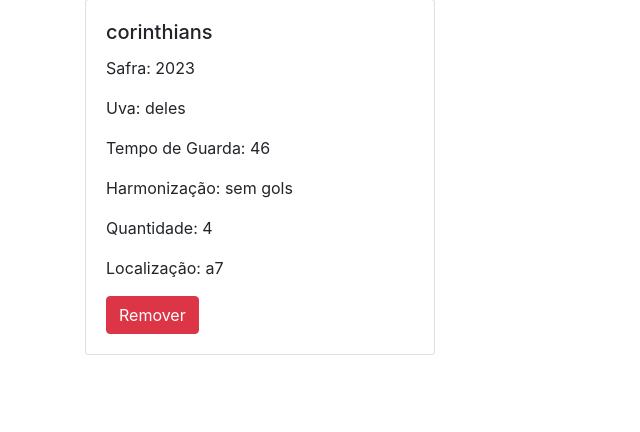
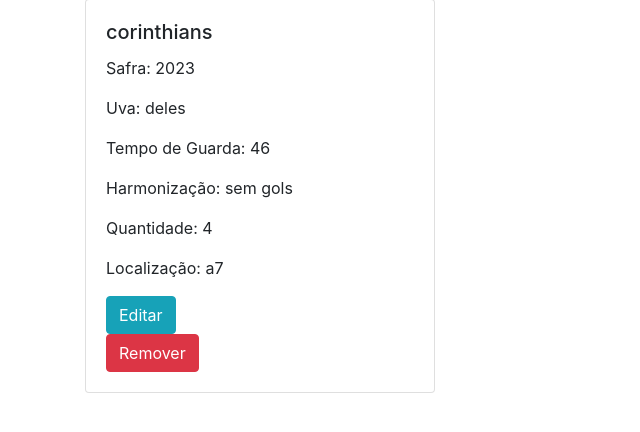
Before and after one commit to Maria0419/vinhoteca3, a Flask app: page / in a window 1280 px wide. Shown: the part 229-661 px from the top of the page, without its empty margins (0-640 px from the left). Run offline with Flask 3, Linux system fonts and the light colour scheme; a user stored in the database is signed in; some libraries are stand-ins or nearby versions.

Commit message:
editar quantidade e localizacao

```diff
--- a/Vinhoteca/website/templates/home.html
+++ b/Vinhoteca/website/templates/home.html
@@ -16,9 +16,44 @@
               <p class="card-text">Harmonização: {{ vinho.harmonizacao }}</p>
               <p class="card-text">Quantidade: {{ inventarios.quantidade }}</p>
               <p class="card-text">Localização: {{ inventarios.localizacao }}</p>
+
+              <!-- Dentro do loop que itera sobre os vinhos -->
+              <form id="edit-form-{{ vinho.id }}" class="edit-form" style="display: none;" method="POST" action="{{ url_for('views.editar_vinho', vinho_id=vinho.id) }}">
+                <!-- Campo de edição da quantidade -->
+                <label for="editquantidade">Editar Quantidade:</label>
+                <input type="number" name="quantidade" value="{{ inventario.quantidade }}">
+                <!-- Campo de edição da localização -->
+                <label for="editlocalizacao">Editar Localização:</label>
+                <input type="text" name="localizacao" value="{{ inventario.localizacao }}">
+                <button type="submit" class="btn btn-primary">Salvar</button>
+              </form>
+              <button class="btn btn-info edit-button" data-form="edit-form-{{ vinho.id }}">Editar</button>
+
+              <script>
+                // Função para exibir/ocultar o formulário de edição
+                function toggleEditForm(formId) {
+                    var form = document.getElementById(formId);
+                    if (form.style.display === "none") {
+                        form.style.display = "block";
+                    } else {
+                        form.style.display = "none";
+                    }
+                }
+
+                // Adiciona os eventos de clique para cada botão de edição
+                var editButtons = document.getElementsByClassName("edit-button");
+                for (var i = 0; i < editButtons.length; i++) {
+                    var button = editButtons[i];
+                    var formId = button.getAttribute("data-form");
+                    button.addEventListener("click", function() {
+                        toggleEditForm(formId);
+                    });
+                }
+              </script>
+
               <form method="POST" action="{{ url_for('views.remover_vinho', vinho_id=vinho.id) }}">
                 <button type="submit" class="btn btn-danger">Remover</button>
-            </form>
+              </form>
             </div>
           </div>
         </div>
--- a/Vinhoteca/website/views.py
+++ b/Vinhoteca/website/views.py
@@ -132,3 +132,25 @@ class Views:
             flash('Vinho removido do inventário com sucesso.', 'success')
 
         return redirect(url_for('views.home'))
+
+    @views.route('/editar_vinho/<int:vinho_id>', methods=['POST'])
+    @login_required
+    def editar_vinho(vinho_id):
+        inventario = Inventario.query.filter_by(user_id=current_user.id, vinho_id=vinho_id).first()
+
+        if inventario:
+            quantidade = request.form.get('quantidade')
+            localizacao = request.form.get('localizacao')
+
+            if quantidade:
+                inventario.quantidade = quantidade
+
+            if localizacao:
+                inventario.localizacao = localizacao
+
+            db.session.commit()
+            flash('Dados do vinho editados com sucesso.', 'success')
+        else:
+            flash('Vinho não encontrado no inventário.', 'error')
+
+        return redirect(url_for('views.home'))
```
Also changed, not shown: Vinhoteca/instance/database.db.
